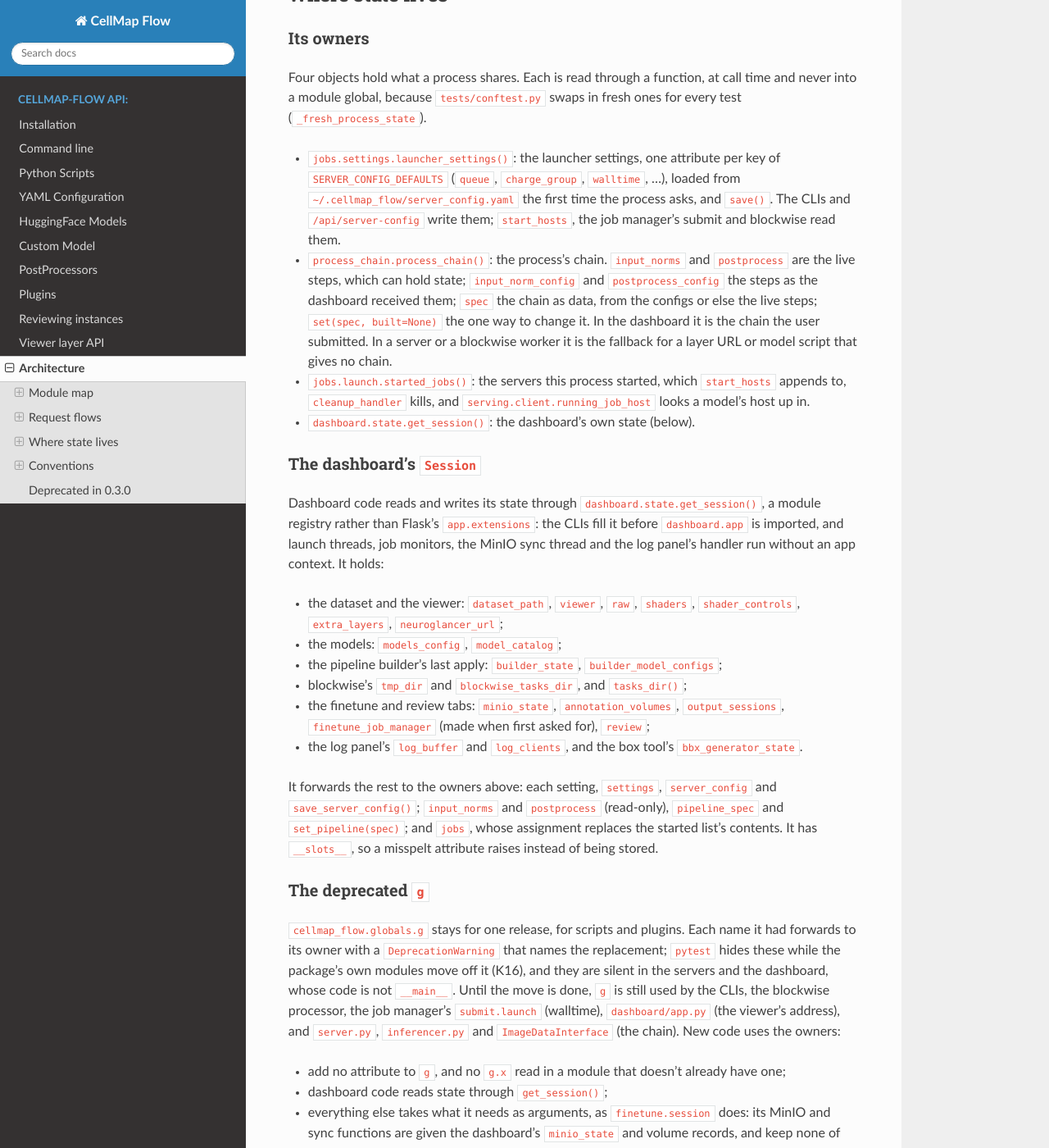
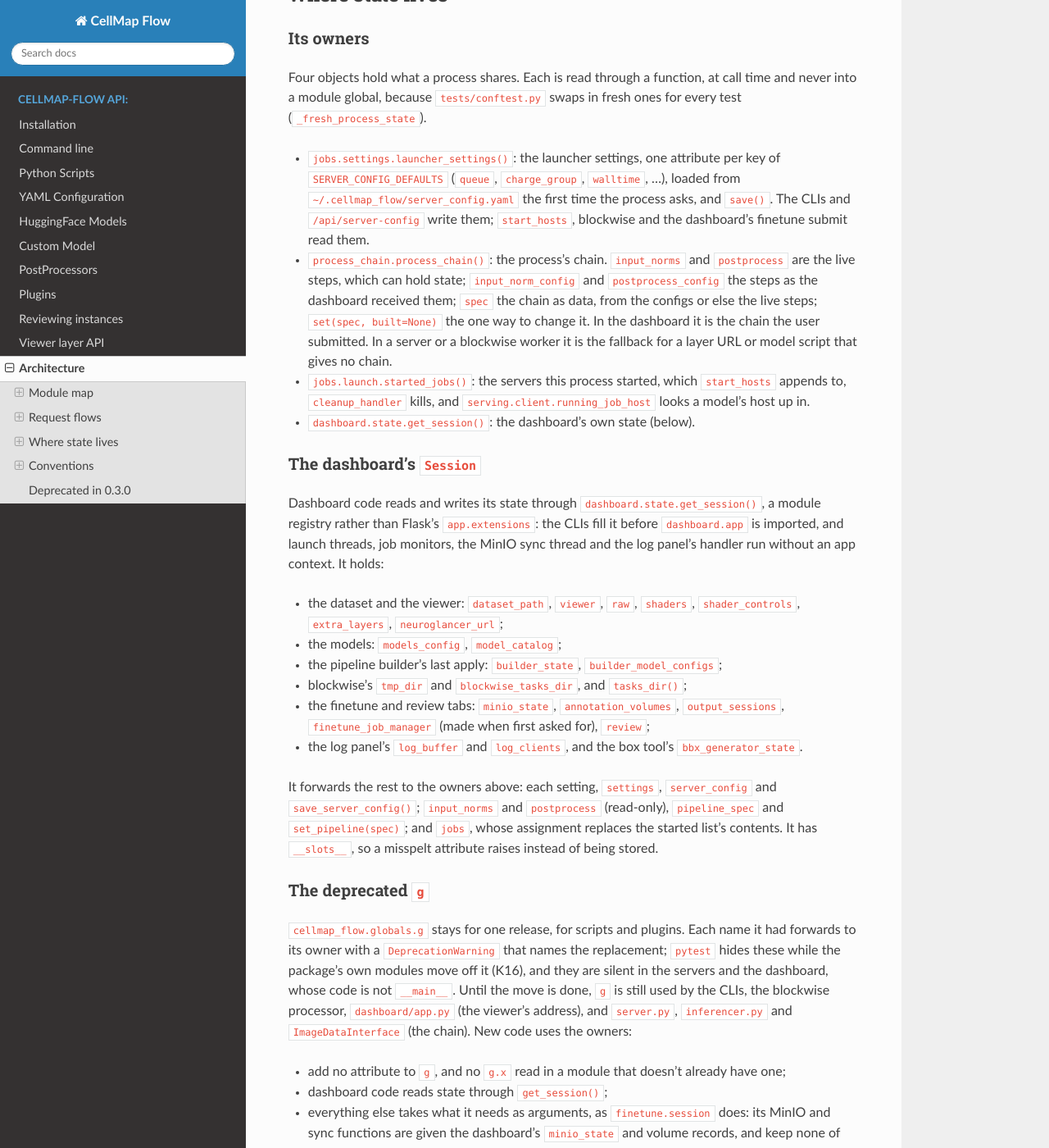
Before and after one commit to janelia-cellmap/cellmap-flow, a Sphinx documentation site: the page built from docs/source/architecture.rst, in a window 1280 px wide and 1400 px high, scrolled down 8887 px. Shown: the whole window at 82% size. Built offline with Sphinx 7.4.7 and the Read the Docs theme 3.1.0, drawn with Linux system fonts in a browser that asks for light colours; pages that are not in the unit, such as notebooks, are missing from menus.

Commit message:
Drop the job manager's submit from the docs' list of g users
P4-jobs gave submit.launch its walltime as an argument, so after the
rebase it reads neither g nor the launcher settings; the dashboard's
finetune route passes the session's walltime.

```diff
--- a/docs/source/architecture.rst
+++ b/docs/source/architecture.rst
@@ -616,8 +616,8 @@ swaps in fresh ones for every test (``_fresh_process_state``).
   per key of ``SERVER_CONFIG_DEFAULTS`` (``queue``, ``charge_group``,
   ``walltime``, ...), loaded from ``~/.cellmap_flow/server_config.yaml`` the
   first time the process asks, and ``save()``. The CLIs and
-  ``/api/server-config`` write them; ``start_hosts``, the job manager's
-  submit and blockwise read them.
+  ``/api/server-config`` write them; ``start_hosts``, blockwise and the
+  dashboard's finetune submit read them.
 - ``process_chain.process_chain()``: the process's chain. ``input_norms``
   and ``postprocess`` are the live steps, which can hold state;
   ``input_norm_config`` and ``postprocess_config`` the steps as the dashboard
@@ -666,10 +666,9 @@ Each name it had forwards to its owner with a ``DeprecationWarning`` that
 names the replacement; ``pytest`` hides these while the package's own
 modules move off it (K16), and they are silent in the servers and the
 dashboard, whose code is not ``__main__``. Until the move is done, ``g`` is
-still used by the CLIs, the blockwise processor, the job manager's
-``submit.launch`` (walltime), ``dashboard/app.py`` (the viewer's address),
-and ``server.py``, ``inferencer.py`` and ``ImageDataInterface`` (the chain).
-New code uses the owners:
+still used by the CLIs, the blockwise processor, ``dashboard/app.py`` (the
+viewer's address), and ``server.py``, ``inferencer.py`` and
+``ImageDataInterface`` (the chain). New code uses the owners:
 
 - add no attribute to ``g``, and no ``g.x`` read in a module that doesn't
   already have one;
```
